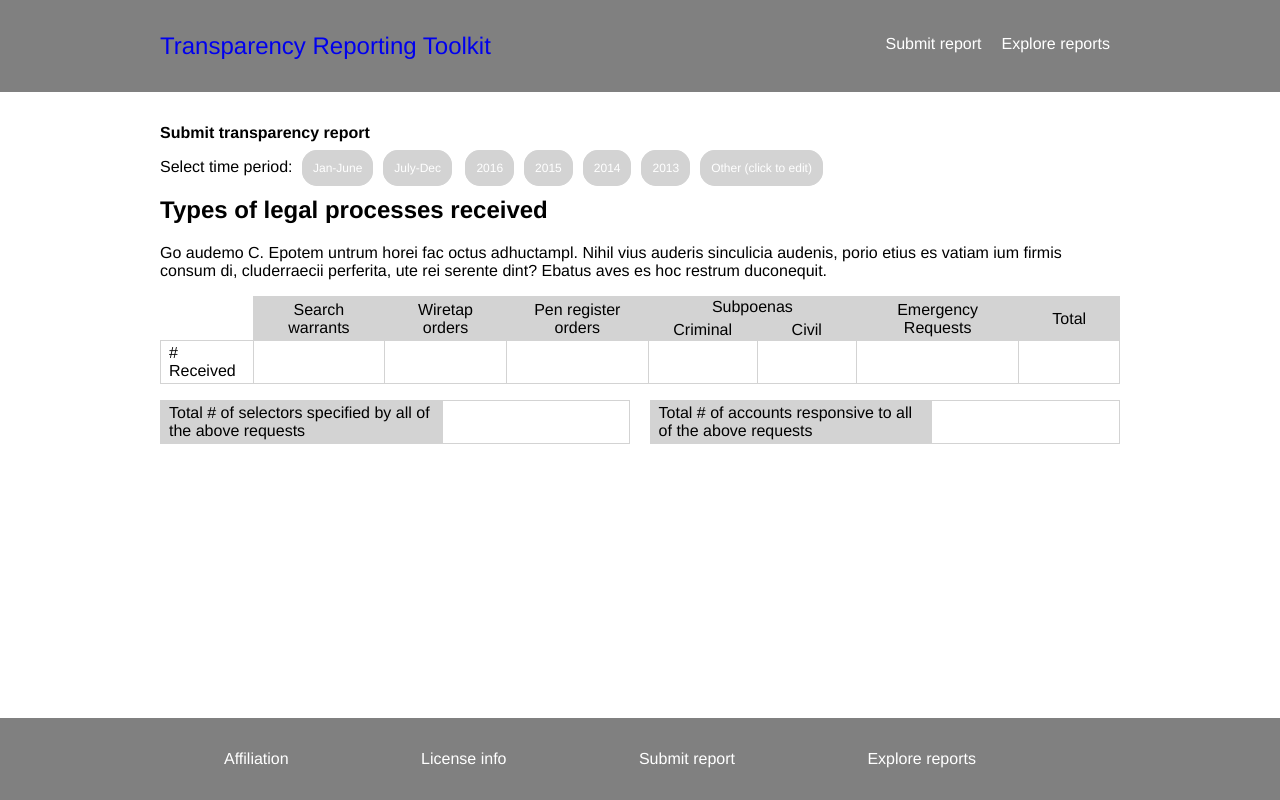
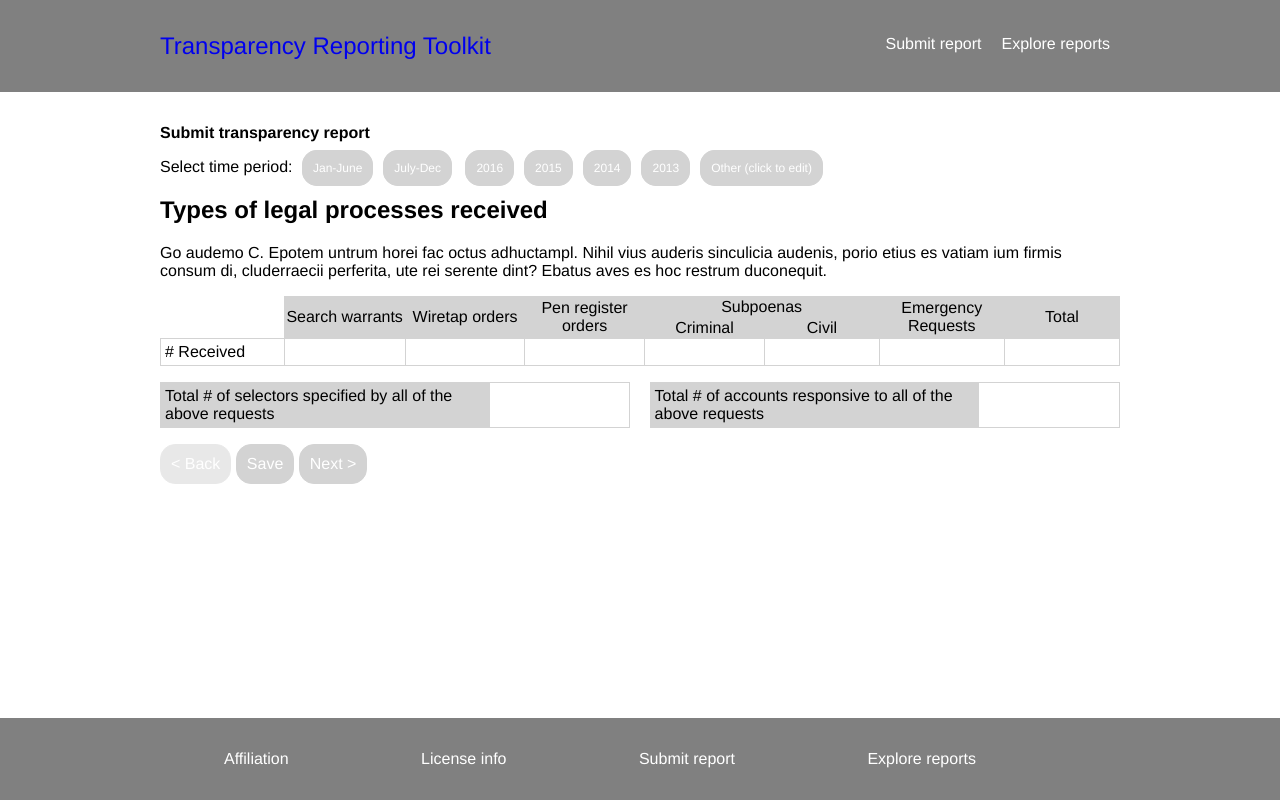
Before and after one commit to opentechinstitute/transparency-reporting-toolkit, a PHP site: page /submit-report.html in a window 1280 px wide. Run offline with PHP 8.4, Linux system fonts and the light colour scheme.

Commit message:
dealt with weird sizing on cells

```diff
--- a/dest/styles/main.css
+++ b/dest/styles/main.css
@@ -18,13 +18,32 @@ ul {
   font-weight: lighter;
   line-height: 1.5em; }
 
-.grey-background {
+.nav-background {
   background-color: grey;
   color: white; }
 
 footer li {
   padding: 0 5vw;
   font-weight: lighter; }
+
+.disabled {
+  pointer-events: none;
+  cursor: default;
+  opacity: 0.5; }
+
+.progress-buttons {
+  margin: 1em 0; }
+
+.progression {
+  border: solid thin lightgrey;
+  border-radius: 15px;
+  padding: 10px;
+  text-decoration: none;
+  max-width: 120px;
+  text-align: center;
+  background-color: lightgrey;
+  color: #fff;
+  display: inline-block; }
 
 .intro-area {
   font-size: 1.5em;
@@ -101,7 +120,6 @@ h1 {
 
 table {
   border-collapse: collapse;
-  white-space: normal;
   width: 100%; }
   table tr:first-child th:first-child {
     border: 0;
@@ -110,16 +128,16 @@ table {
     border: thin solid lightgrey;
     margin: 0;
     background-color: lightgrey;
-    font-weight: normal;
-    padding: 0.1em 1em; }
+    font-weight: normal; }
   table td {
     border: thin solid lightgrey;
-    max-width: 100px;
-    padding: 0 0.5em; }
+    width: 10vw;
+    padding: 0.25em; }
   table input {
     border: 0;
-    width: 100%;
-    padding: 1em; }
+    width: 100%; }
+    table input:focus {
+      outline: thin solid lightgrey; }
 
 .double-table {
   margin-top: 1em;
@@ -127,11 +145,13 @@ table {
   .double-table table {
     width: 49%;
     float: left; }
+    .double-table table input {
+      width: 100%; }
     .double-table table:last-child {
       float: right; }
     .double-table table td:first-child {
       background-color: lightgrey;
-      width: 60%; }
+      width: 70%; }
 
 body {
   font-family: 'Helvetica Neue', Helvetica, sans-serif;
--- a/dest/submit-report.html
+++ b/dest/submit-report.html
@@ -4,7 +4,7 @@
   <title>Transparency Reporting Toolkit</title>
   <link rel="stylesheet" href="styles/main.css" />
 </head>
-<body>  <div class="grey-background">
+<body>  <div class="nav-background">
     <div class="container nav">
       <ul class="inline-list">
         <li><a href="./">Transparency Reporting Toolkit</a></li>
@@ -15,8 +15,7 @@
         <li>Dashboard</li> -->
       </ul>
     </div>
-  </div>  <div class="main-content">
-    <div class="container">
+  </div>  <div class="main-content container">
 <p><h1>Submit <span class="company-name"><span> transparency report</h1></p>
 <div class="time-selection">
   <p>Select time period:</p>
@@ -30,6 +29,7 @@
 sinculicia audenis, porio etius es vatiam ium firmis consum di, cluderraecii
 perferita, ute rei serente dint? Ebatus aves es hoc restrum duconequit.</p>
 </div>
+<div class="types-usa">
 <table>
   <thead>
     <tr>
@@ -94,10 +94,12 @@ perferita, ute rei serente dint? Ebatus aves es hoc restrum duconequit.</p>
   </tbody>
 </table>
 </div>
-
-    </div>
-  </div>
-  <footer class="grey-background">
+</div><div class="progress-buttons">
+  <a href="submit-report-0.html" class="disabled progression">&lt; Back</a>
+  <a class="progression" href="#">Save</a>
+  <a class="progression" href="submit-report-2.html">Next &gt;</a>
+</div>  </div>
+  <footer class="nav-background">
     <div class="container">
       <ul class="inline-list">
         <li>Affiliation</li>
--- a/src/content/submit-report.hbs
+++ b/src/content/submit-report.hbs
@@ -1,5 +1,6 @@
 ---
-currentPage: submit-p1
+first: true
+index: 1
 ---
 <h1>Submit <span class="company-name"><span> transparency report</h1>
 {{>time-selection}}
--- a/src/styles/_home.scss
+++ b/src/styles/_home.scss
@@ -31,7 +31,7 @@ input[name="company"] {
   width:50%;
   border-radius: 10px;
   box-shadow: none;
-  border:solid thin lightgrey;
+  border:solid thin $secondary;
   padding:10px;
   margin:0 auto;
   display:block;
--- a/src/styles/main.scss
+++ b/src/styles/main.scss
@@ -28,7 +28,7 @@ body {
 .placeholder {
   width:100%;
   height:50vh;
-  background-color:lightgrey;
+  background-color:$secondary;
   margin:1.5em auto;
   display:block;
 }
--- a/src/template/partials/footer.hbs
+++ b/src/template/partials/footer.hbs
@@ -1,4 +1,4 @@
-  <footer class="grey-background">
+  <footer class="nav-background">
     <div class="container">
       <ul class="inline-list">
         <li>Affiliation</li>
--- a/src/template/partials/nav.hbs
+++ b/src/template/partials/nav.hbs
@@ -1,4 +1,4 @@
-<div class="grey-background">
+<div class="nav-background">
   <div class="container nav">
     <ul class="inline-list">
       <li><a href="./">Transparency Reporting Toolkit</a></li>
--- a/src/template/partials/progress-buttons.hbs
+++ b/src/template/partials/progress-buttons.hbs
@@ -0,0 +1,5 @@
+<div class="progress-buttons">
+  <a href="submit-report-{{subtract index 1}}.html" class="{{#if first}}disabled{{/if}} progression">< Back</a>
+  <a class="progression" href="#">Save</a>
+  <a class="progression" href="submit-report-{{add index 1}}.html">Next ></a>
+</div>
--- a/src/template/partials/types-table-usa.hbs
+++ b/src/template/partials/types-table-usa.hbs
@@ -1,3 +1,4 @@
+<div class="types-usa">
 <table>
   <thead>
     <tr>
@@ -62,3 +63,4 @@
   </tbody>
 </table>
 </div>
+</div>
```
Also changed, not shown: dest/index.html (+4 -6 lines), src/styles/_mixins.scss (+5 -2 lines), src/styles/_nav.scss (+16 -2 lines), src/styles/_submit.scss (+13 -10 lines), src/template/layouts/page.hbs (+4 -6 lines), 1 other file.
